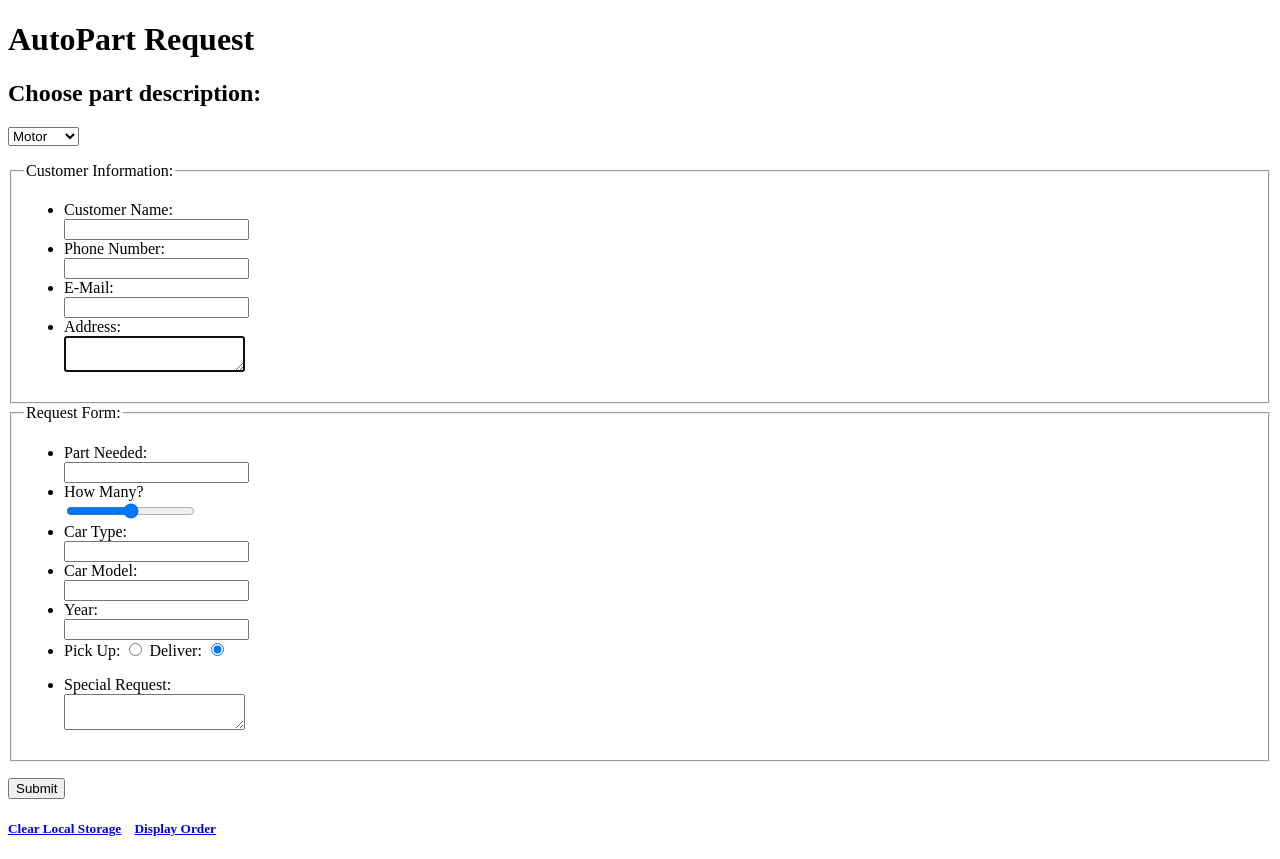
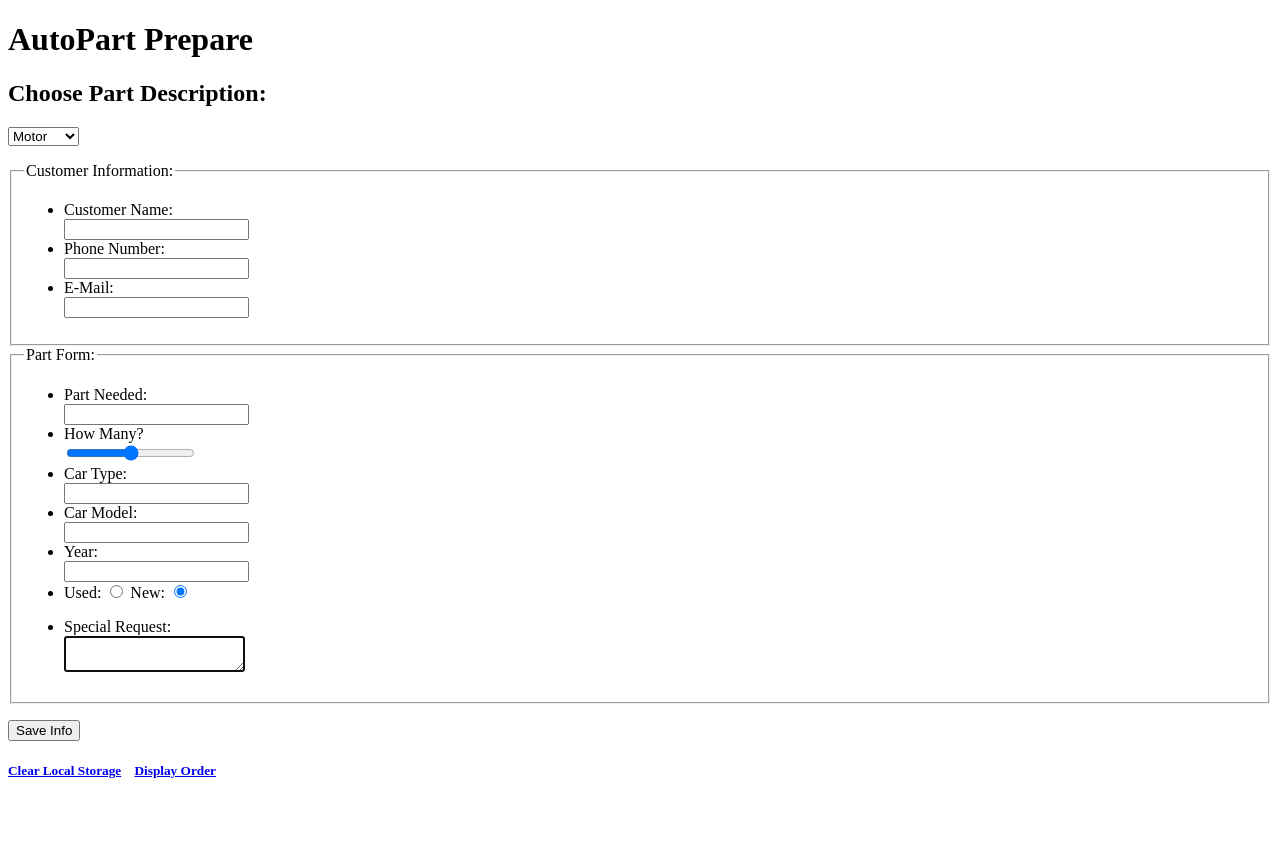
Before and after one commit to jonellcolon/visualframeworkproject, a plain HTML site: page additem.html in a window 1280 px wide. After the commit the page ends 801 px from the top, so only its background shows below. Drawn offline with Linux system fonts and the light colour scheme.

Commit message:
Added a few HTML tags to both index.html and additem.html files.

```diff
--- a/additem.html
+++ b/additem.html
@@ -8,20 +8,24 @@
 <head>
 <meta charset="UTF-8">
 <meta name="keywords" content="Auto, Parts, Car, Autoparts"/>
-<meta name="description" content="Order your car part on your mobile"/>
+<meta name="description" content="Order your car part on your mobile device"/>
 <meta name="robots" content="INDEX"/>
 <meta name="viewport" content="width=device-width, initial-scale=1.0"/>
+<meta name="HandheldFriendly" content="True"/>
 
-<title>AutoParts Request</title>
+<title>AutoParts Prepare</title>
 
 </head>
 
 <body>
-<h1>AutoPart Request</h1>
+	<header>
+		<h1><span>AutoPart Prepare</span></h1>
 
-<h2>Choose part description:</h2>
+		<h2>Choose Part Description:</h2>
 
-<p>	<select>
+<!-- Form Begins Here -->
+
+		 <p><select>
     		<option value="motor">Motor</option>
    			<option value="cabin">Cabin</option>
    			<option value="body">Body</option>
@@ -29,8 +33,10 @@
    			<option value="exhaust">Exhaust</option>
     		<option value="wheel">Wheels</option>
   			</select></p>
+	</header>
 
 <!-- Form Begins Here -->
+
 <!-- Customer Information -->
 
 <form>
@@ -43,18 +49,15 @@
      		<li><label for="phone">Phone Number:</label></li>
      		<input type="tel" name="phone" input id="number" autocomplete="on">
 
-     		<li><label for="usrmail">E-Mail:</label></li>
-	 		<input type="email" name="usrmail" input id="mail" autocomplete="on">
-
-     		<li><label for="address">Address:</label></li>
-     		<textarea autofocus></textarea><br></p>
+     		<li><label for="email">E-Mail:</label></li>
+	 		<input type="email" name="email" input id="email" autocomplete="on">
 		</ul>
 </fieldset>
 
-<!-- Car Part Request Form Begins -->
+<!-- Part Form -->
 
 <fieldset>
-	<legend>Request Form:</legend>
+	<legend>Part Form:</legend>
     	<ul>
      		<li><label for="cpart">Part Needed:</label></li>
      		<input type="text" name="cpart" input id="part">
@@ -71,10 +74,10 @@
      		<li><label for="ycar">Year:</label></li>
      		<input type="text" name="ycar" input id="year">
 
-     		<li><label for="pickup">Pick Up:</label>
+     		<li><label for="deliver">Used:</label>
      		<input type="radio" name="obtain" input id="delivery">
 
-     		<label for="deliver">Deliver:</label>
+     		<label for="deliver">New:</label>
      		<input type="radio" name="obtain" input id="delivery" checked="checked"></li>
 
 	 		<p><li><label for="special">Special Request:</label></li>
@@ -84,9 +87,11 @@
 </form>
 
 <!-- End Of Form -->
-<!-- Submit Your Request or Display your Order -->
 
-<p><input type="submit" value="Submit">
+<!-- Save Information needed or Display your Order -->
+<p><input type="submit" value="Save Info">
+
+<!-- Clear Storage Link and Display Order Link -->
 <h5><a href="#">Clear Local Storage</a>&nbsp;&nbsp;&nbsp;&nbsp;<a href="#">Display Order</a></h5></p>
 
 </body>
```
Also changed, not shown: index.html (+15 -7 lines). Lines whose indentation alone changed are shown as unchanged.
